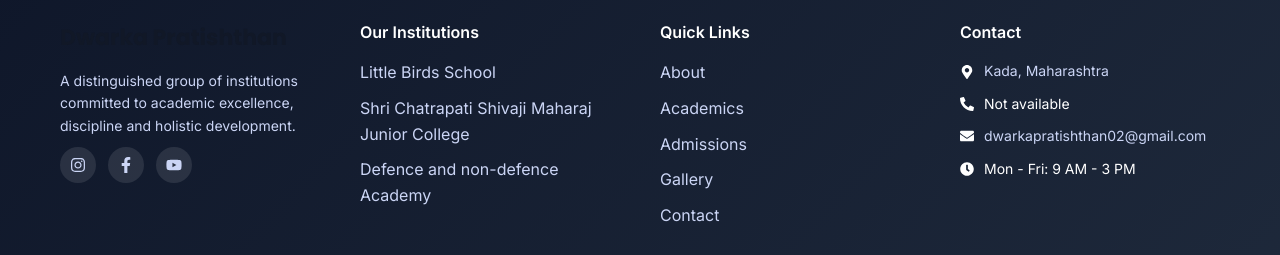
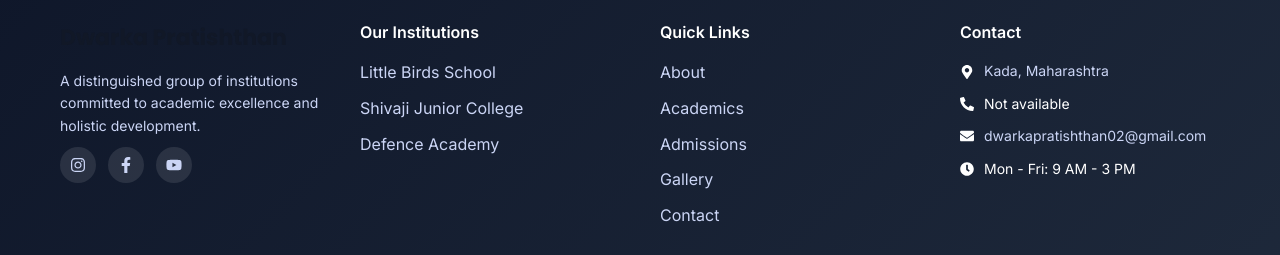
Before and after one commit to dwarkapratishthan02-alt/school-website, a React (Create React App) app: page / in a window 1280 px wide. Shown: the part 4816-5071 px from the top of the page. Built offline with nearby package versions, Linux system fonts and the light colour scheme; no server answers; the database is empty.

Commit message:
updated footer

```diff
--- a/src/components/Footer.jsx
+++ b/src/components/Footer.jsx
@@ -20,14 +20,20 @@
           <h3 className="footer-logo">Dwarka Pratishthan</h3>
           <p className="footer-desc">
             A distinguished group of institutions committed to academic
-            excellence, discipline and holistic development.
+            excellence and holistic development.
           </p>
 
-          {/* 🔥 Social Icons */}
+          {/* ✅ FIXED SOCIAL LINKS */}
           <div className="footer-socials">
-            <a href="#"><FaInstagram /></a>
-            <a href="#"><FaFacebookF /></a>
-            <a href="#"><FaYoutube /></a>
+            <a href="https://instagram.com" target="_blank" rel="noopener noreferrer">
+              <FaInstagram />
+            </a>
+            <a href="https://facebook.com" target="_blank" rel="noopener noreferrer">
+              <FaFacebookF />
+            </a>
+            <a href="https://youtube.com" target="_blank" rel="noopener noreferrer">
+              <FaYoutube />
+            </a>
           </div>
         </div>
 
@@ -36,8 +42,8 @@
           <h4>Our Institutions</h4>
           <ul>
             <li><Link to="/little-birds-school">Little Birds School</Link></li>
-            <li><Link to="/shivaji-junior-college">Shri Chatrapati Shivaji Maharaj Junior College</Link></li>
-            <li><Link to="/defence-academy">Defence and non-defence Academy</Link></li>
+            <li><Link to="/shivaji-junior-college">Shivaji Junior College</Link></li>
+            <li><Link to="/defence-academy">Defence Academy</Link></li>
           </ul>
         </div>
 
@@ -58,7 +64,7 @@
           <h4>Contact</h4>
 
           <p>
-            <FaMapMarkerAlt />{" "}
+            <FaMapMarkerAlt />
             <a
               href="https://www.google.com/maps/place/Dwarka+Pratishtan,Kada/@18.8975115,75.0822684,21z"
               target="_blank"
@@ -73,7 +79,7 @@
           </p>
 
           <p>
-            <FaEnvelope />{" "}
+            <FaEnvelope />
             <a href="mailto:dwarkapratishthan02@gmail.com">
               dwarkapratishthan02@gmail.com
             </a>
@@ -87,7 +93,6 @@
 
       </div>
 
-      {/* Bottom */}
       <div className="footer-bottom">
         <p>© 2026 Dwarka Pratishthan • All Rights Reserved</p>
       </div>
```
